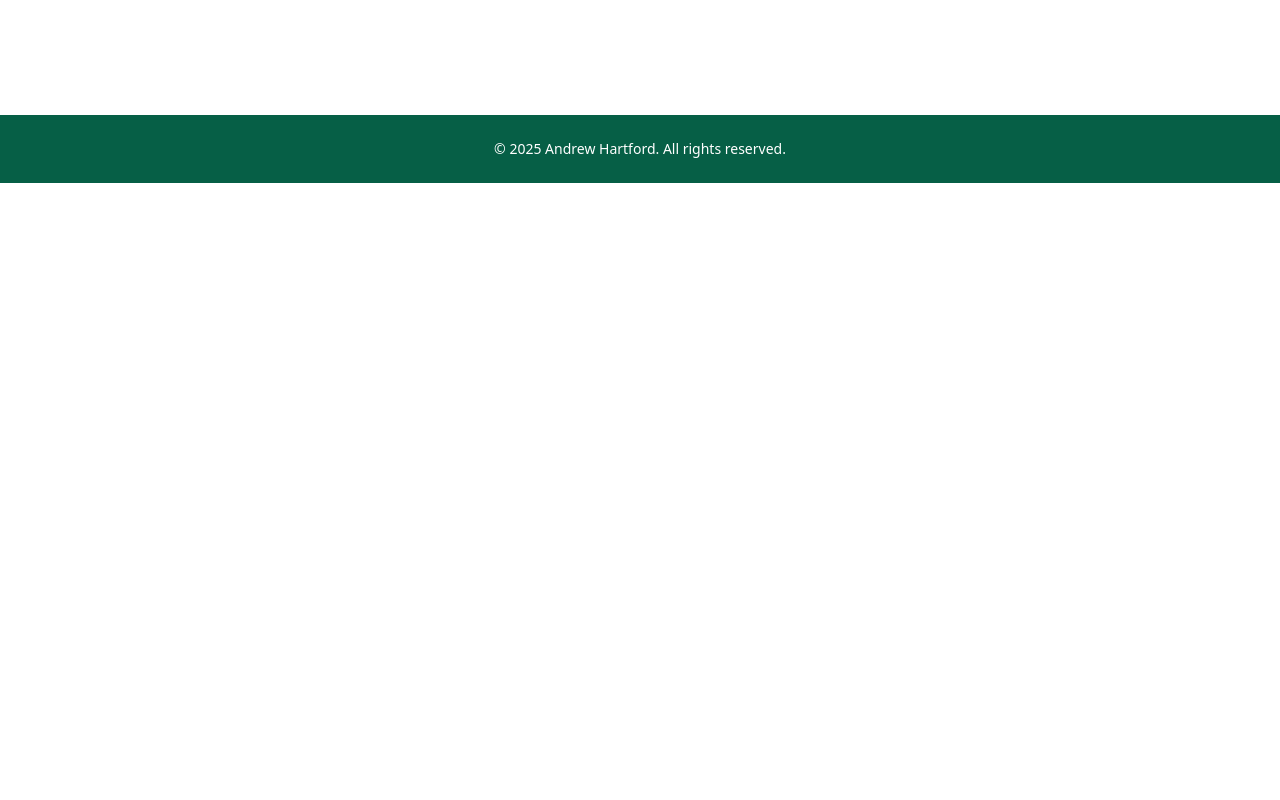
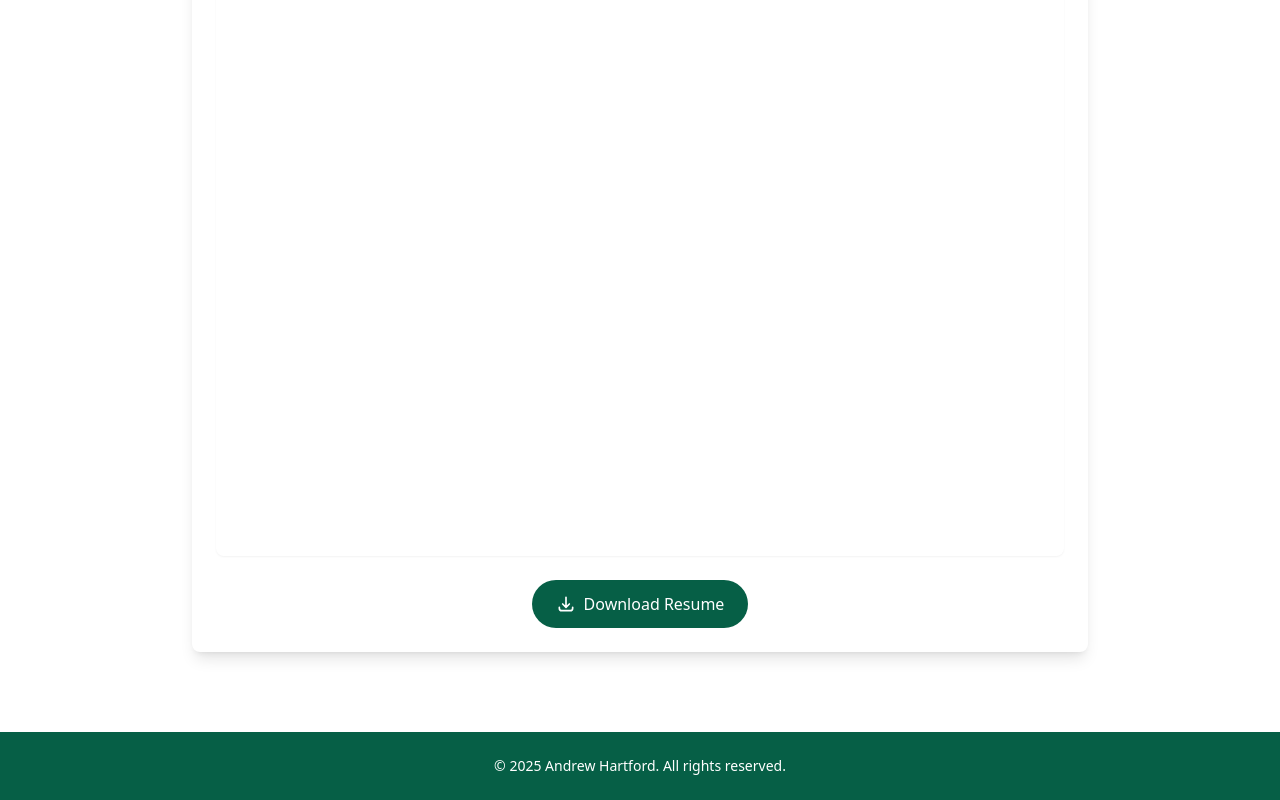
Before and after one commit to audiomuse1/personal-portfolioWebsite, a Next.js app: page /resume in a window 1280 px wide. Before the commit this address had no page. Shown: the part 781-1581 px from the top of the page. Before the commit the page ends 964 px from the top, so only its background shows below. Built offline with nearby package versions, Linux system fonts and the light colour scheme.

Commit message:
Added resume

```diff
--- /dev/null
+++ b/src/app/resume/page.tsx
@@ -0,0 +1,59 @@
+'use client';
+
+import { motion } from 'framer-motion';
+
+export default function ResumePage() {
+  // PDF viewer parameters for maximized view
+  const pdfViewerParams = new URLSearchParams({
+    view: 'FitH',    // Fit to window height
+    pagemode: 'none', // Hide left menu
+    toolbar: '0',     // Hide toolbar
+    navpanes: '0',    // Hide navigation panes
+  }).toString();
+
+  return (
+    <div className="container mx-auto px-6 py-12 mt-8">
+      <motion.div
+        initial={{ opacity: 0, y: 20 }}
+        animate={{ opacity: 1, y: 0 }}
+        transition={{ duration: 0.5 }}
+        className="max-w-4xl mx-auto"
+      >
+        <h1 className="text-4xl font-bold mb-8">My Resume</h1>
+
+        <div className="bg-white rounded-lg shadow-lg p-6">
+          <div className="aspect-[8.5/11] w-full">
+            <iframe
+              src={`/documents/Andrew Hartford - Resume (2025).pdf?${pdfViewerParams}`}
+              className="w-full h-full rounded-lg shadow-sm"
+              style={{ minHeight: '800px' }}
+            />
+          </div>
+
+          <div className="mt-6 flex justify-center">
+            <a
+              href="/documents/Andrew Hartford - Resume (2025).pdf"
+              download
+              className="bg-emerald-800 text-white px-6 py-3 rounded-full hover:bg-emerald-700 transition-colors flex items-center gap-2"
+            >
+              <svg
+                className="w-5 h-5"
+                fill="none"
+                stroke="currentColor"
+                viewBox="0 0 24 24"
+              >
+                <path
+                  strokeLinecap="round"
+                  strokeLinejoin="round"
+                  strokeWidth={2}
+                  d="M4 16v1a3 3 0 003 3h10a3 3 0 003-3v-1m-4-4l-4 4m0 0l-4-4m4 4V4"
+                />
+              </svg>
+              Download Resume
+            </a>
+          </div>
+        </div>
+      </motion.div>
+    </div>
+  );
+}
--- a/src/components/Header.tsx
+++ b/src/components/Header.tsx
@@ -21,6 +21,9 @@ export default function Header() {
           <Link href="/projects" className="hover:text-emerald-200 transition-colors">
             Projects
           </Link>
+          <Link href="/resume" className="hover:text-emerald-200 transition-colors">
+            Resume
+          </Link>
           <Link href="/contact" className="hover:text-emerald-200 transition-colors">
             Contact
           </Link>
--- a/src/components/MobileNav.tsx
+++ b/src/components/MobileNav.tsx
@@ -67,6 +67,13 @@ export default function MobileNav() {
               >
                 Contact
               </Link>
+              <Link
+                href="/resume"
+                onClick={() => setIsOpen(false)}
+                className="text-white hover:text-emerald-200"
+              >
+                Resume
+              </Link>
             </nav>
           </motion.div>
         )}
```
Also changed, not shown: 1 other file (tests, documents, lock files or other folders).
